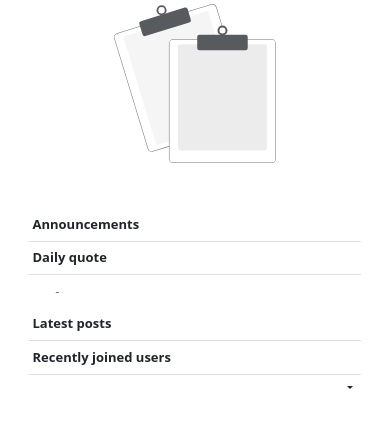
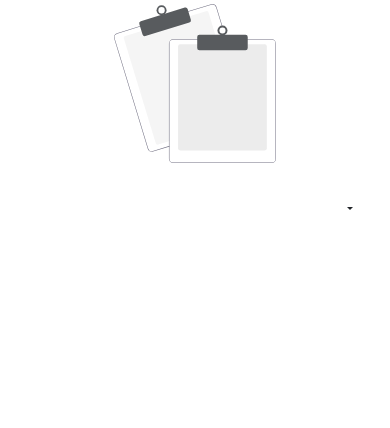
Before and after one commit to hyoaru/declutter, a Python web app: template declutter/templates/main/home.html in a window 390 px wide. Shown: the part 198-626 px from the top of the page. Run offline with Jinja, Linux system fonts and the light colour scheme; the template is opened without the code that fills it, so the values that code supplies are empty; some libraries are stand-ins or nearby versions.

Commit message:
[fix] additional sidebar showing on small screen

```diff
--- a/declutter/templates/layout/default/sidebar.html
+++ b/declutter/templates/layout/default/sidebar.html
@@ -1,5 +1,5 @@
 <aside class="col-md-4 mt-4 mt-md-0">
-    <div class="d-sm-none d-md-block">
+    <div class="d-none d-sm-none d-md-block">
         <h3 class="mb-3 fw-bold">{{ datetime_tolocal(datetime_utcnow).strftime("%B %-d, %Y") }}</h3>
         <ul class="list-group list-group-flush">
             {% if current_user.is_authenticated and request.path != "/search" %}
```
